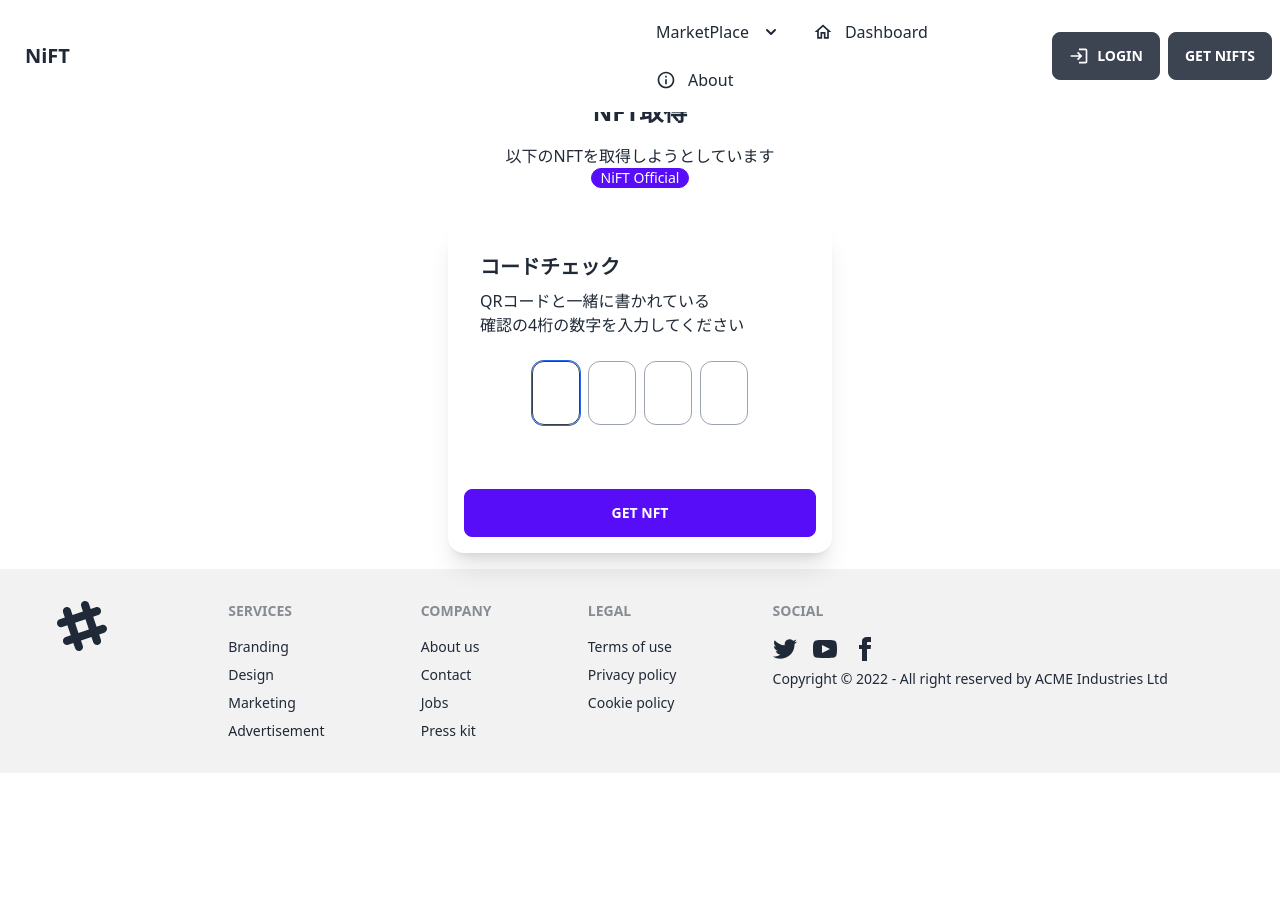
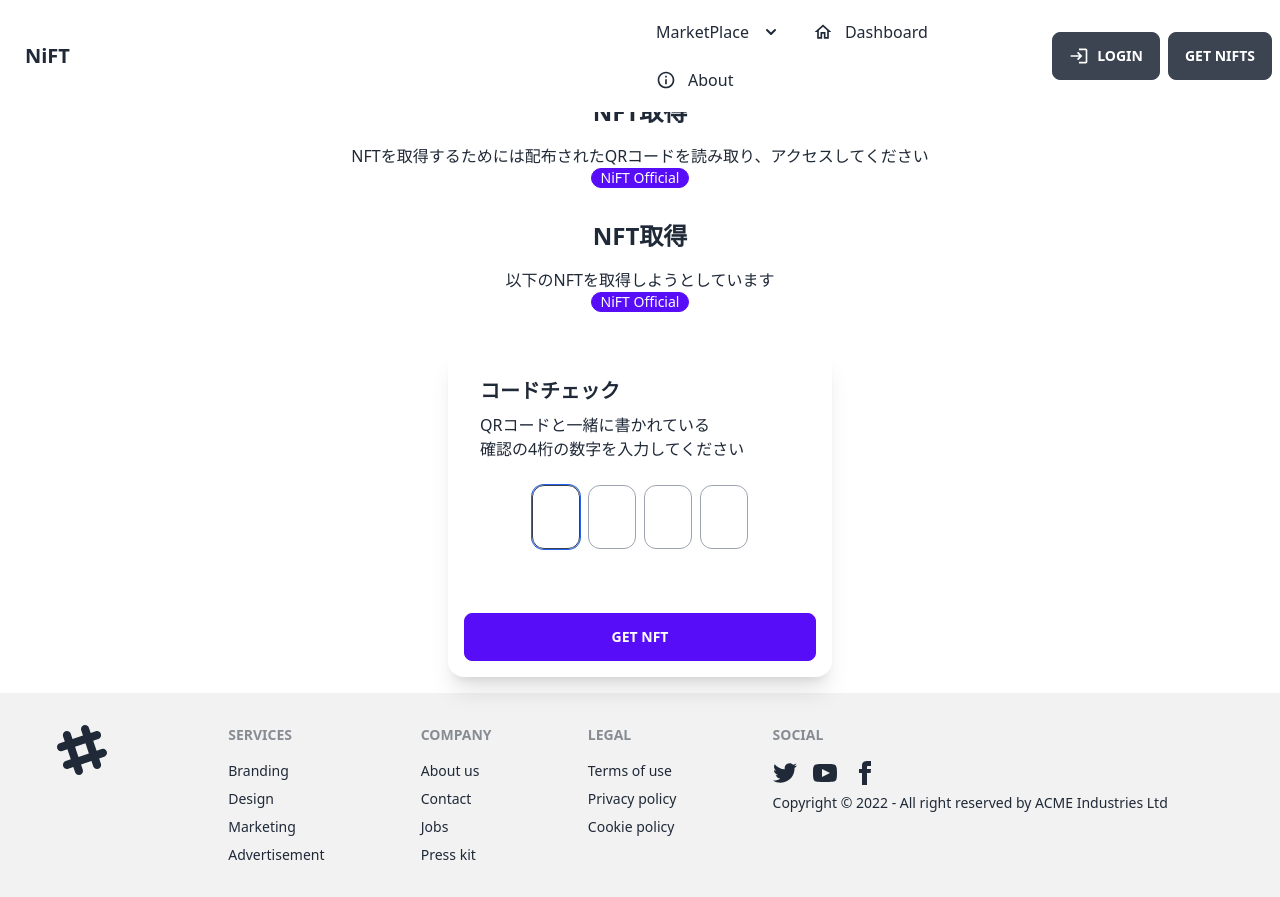
Before and after one commit to schezo817/NiFT, a Next.js app in the folder nift/: page /get in a window 1280 px wide. Before the commit the page ends 800 px from the top, so only its background shows below. Built offline with nearby package versions, Linux system fonts and the light colour scheme.

Commit message:
Add messages of read QR Code

```diff
--- a/nift/pages/get/index.tsx
+++ b/nift/pages/get/index.tsx
@@ -37,8 +37,17 @@ const Get: NextPage = () => {
         inputRef.current?.focus();
     }, [activePinIndex]);
 
+
+
     return (
         <div className="flex w-full justify-center items-center flex-col p-4 gap-4">
+            <div className="text-center">
+                <h1 className="text-2xl font-bold p-4">NFT取得</h1>
+                <p>NFTを取得するためには配布されたQRコードを読み取り、アクセスしてください</p>
+                <div className="flex justify-center gap-4">
+                    <div className="badge badge-primary">NiFT Official</div>
+                </div>
+            </div>
             <div className="text-center">
                 <h1 className="text-2xl font-bold p-4">NFT取得</h1>
                 <p>以下のNFTを取得しようとしています</p>
```
